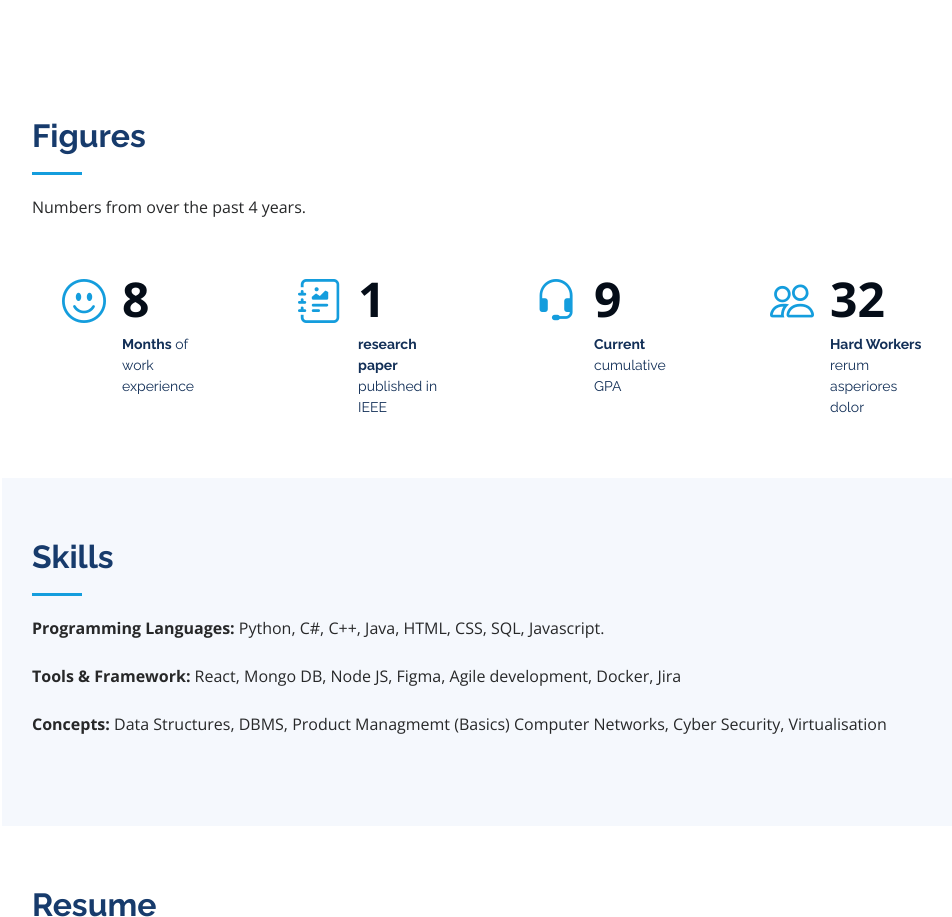
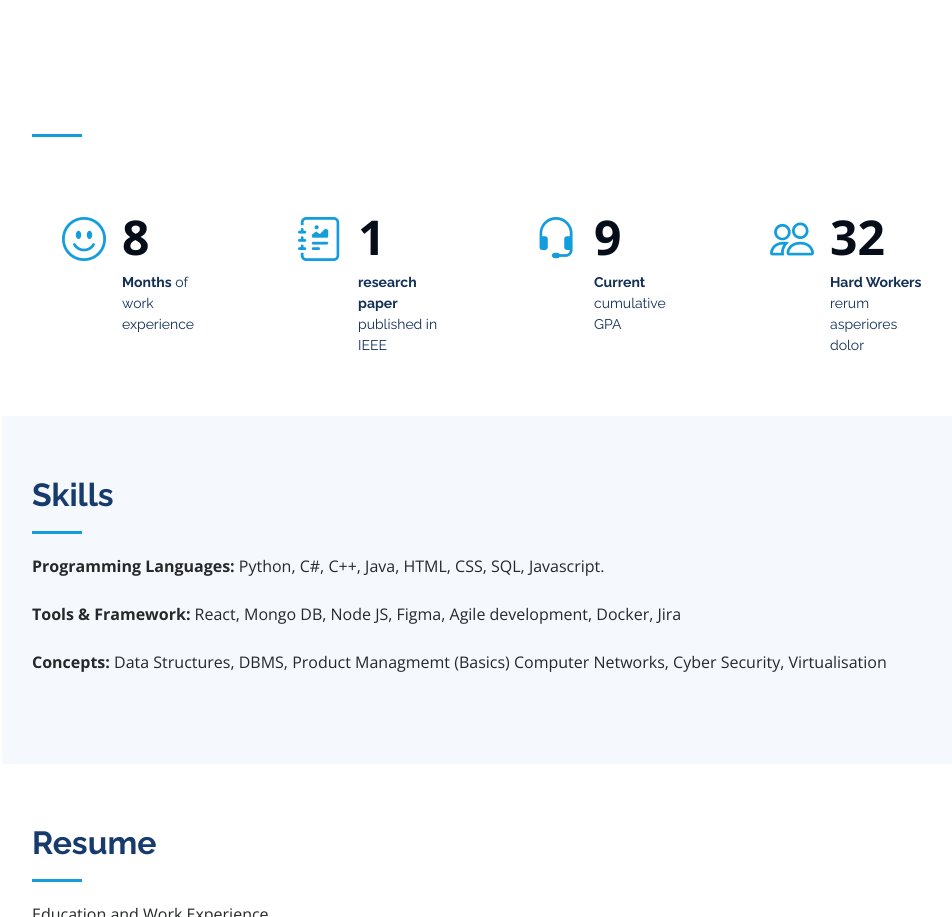
Before and after one commit to sharmithanadella/portfolio-bootstrap, a plain HTML site: page index.html in a window 1280 px wide. Shown: the part 1405-2322 px from the top of the page, without its empty margins (298-1250 px from the left). Drawn offline with nearby package versions, Linux system fonts and the light colour scheme.

Commit message:
Update index.html

```diff
--- a/index.html
+++ b/index.html
@@ -127,8 +127,8 @@
       <div class="container">
 
         <div class="section-title">
-          <h2>Figures</h2>
-          <p> Numbers from over the past 4 years.</p>
+          <h2></h2>
+          <p> </p>
         </div>
 
         <div class="row no-gutters">
```
